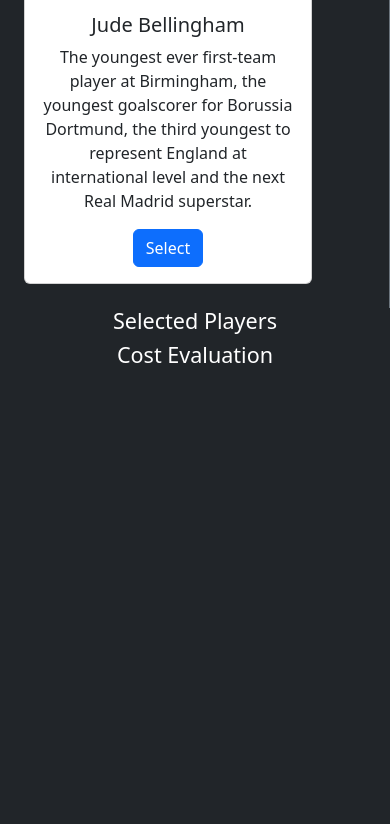
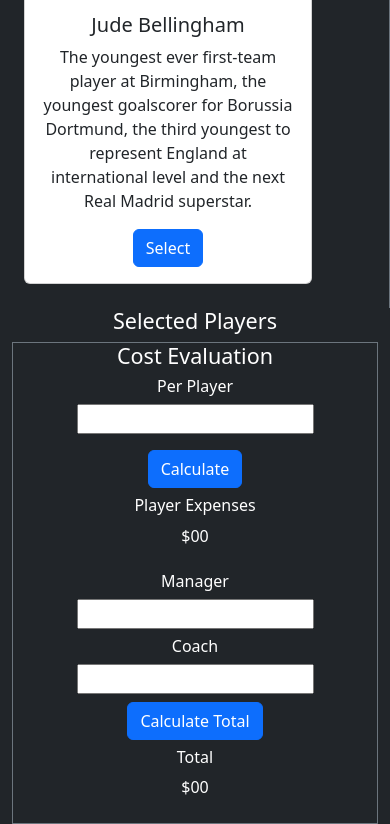
Before and after one commit to mdtanvirisl/Player-Selection, a plain HTML site: page index.html in a window 390 px wide. Shown: the part 4089-4913 px from the top of the page. Before the commit the page ends 4465 px from the top, so only its background shows below. Drawn offline with nearby package versions, Linux system fonts and the light colour scheme.

Commit message:
budget section

```diff
--- a/index.html
+++ b/index.html
@@ -27,10 +27,10 @@
     <main>
         <div class="container text-center text-white">
             <div class="row">
-                <div class="col-sm-9 border-end border-secondary">
+                <div class="col-sm-9 col-md-12 col-lg-9 border-end border-secondary">
                     <div class="container text-center mb-4">
                         <div class="row align-items-end">
-                            <div class="col-sm-4">
+                            <div class="col-sm-4 col-md-6 col-lg-4">
                                 <div class="card" style="width: 18rem;">
                                     <img src="images/lionel-messi.jpg" class="card-img-top" alt="...">
                                     <div class="card-body">
@@ -42,7 +42,7 @@
                                     </div>
                                 </div>
                             </div>
-                            <div class="col-sm-4">
+                            <div class="col-sm-4 col-md-6 col-lg-4">
                                 <div class="card" style="width: 18rem;">
                                     <img src="images/france-kylian-mbappe-jun23.jpg" class="card-img-top" alt="...">
                                     <div class="card-body">
@@ -54,7 +54,7 @@
                                     </div>
                                 </div>
                             </div>
-                            <div class="col-sm-4">
+                            <div class="col-sm-4 col-md-6 col-lg-4">
                                 <div class="card" style="width: 18rem;">
                                     <img src="images/brazil-neymar.jpg" class="card-img-top" alt="...">
                                     <div class="card-body">
@@ -70,7 +70,7 @@
                     </div>
                     <div class="container text-center mb-4">
                         <div class="row align-items-end">
-                            <div class="col-sm-4">
+                            <div class="col-sm-4 col-md-6 col-lg-4">
                                 <div class="card" style="width: 18rem;">
                                     <img src="images/cristiano-ronaldo.jpg" class="card-img-top" alt="...">
                                     <div class="card-body">
@@ -82,7 +82,7 @@
                                     </div>
                                 </div>
                             </div>
-                            <div class="col-sm-4">
+                            <div class="col-sm-4 col-md-6 col-lg-4">
                                 <div class="card" style="width: 18rem;">
                                     <img src="images/harry-kane.jpg" class="card-img-top" alt="...">
                                     <div class="card-body">
@@ -94,7 +94,7 @@
                                     </div>
                                 </div>
                             </div>
-                            <div class="col-sm-4">
+                            <div class="col-sm-4 col-md-6 col-lg-4">
                                 <div class="card" style="width: 18rem;">
                                     <img src="images/robert-lewnadowski.jpg" class="card-img-top" alt="...">
                                     <div class="card-body">
@@ -110,7 +110,7 @@
                     </div>
                     <div class="container text-center mb-4">
                         <div class="row align-items-end">
-                            <div class="col-sm-4">
+                            <div class="col-sm-4 col-md-6 col-lg-4">
                                 <div class="card" style="width: 18rem;">
                                     <img src="images/jude-bellingham.jpg" class="card-img-top" alt="...">
                                     <div class="card-body">
@@ -126,7 +126,7 @@
                         </div>
                     </div>
                 </div>
-                <div class="col-sm-3">
+                <div class="col-sm-3 col-md-12 col-lg-3">
                     <div class="container text-center">
                         <div class="row align-items-center">
                             <div class="col">
@@ -136,8 +136,72 @@
                     </div>
                     <div class="container text-center">
                         <div class="row align-items-center">
-                            <div class="col">
-                                <h4>Cost Evaluation</h4>
+                            <div class="col border border-secondary">
+                                <h4 class="mb-2">Cost Evaluation</h4>
+                                <div class="container text-center">
+                                    <div class="row mb-3 align-items-center">
+                                        <div class="col-sm-6">
+                                            <h6>Per Player</h6>
+                                        </div>
+                                        <div class="col-sm-6">
+                                            <input class="w-75" type="text">
+                                        </div>
+                                    </div>
+                                </div>
+                                <div class="container text-center">
+                                    <div class="row mb-2 align-items-center">
+                                        <div class="col">
+                                            <button type="button" class="btn btn-primary">Calculate</button>
+                                        </div>
+                                    </div>
+                                </div>
+                                <div class="container text-center">
+                                    <div class="row mb-2 align-items-center">
+                                        <div class="col-sm-6">
+                                            <h6>Player Expenses</h6>
+                                        </div>
+                                        <div class="col-sm-6">
+                                            <p>$<span>00</span></p>
+                                        </div>
+                                    </div>
+                                </div>
+                                <div class="container text-center">
+                                    <div class="row mb-2 align-items-center">
+                                        <div class="col-sm-6">
+                                            <h6>Manager</h6>
+                                        </div>
+                                        <div class="col-sm-6">
+                                            <input class="w-75" type="text">
+                                        </div>
+                                    </div>
+                                </div>
+                                <div class="container text-center">
+                                    <div class="row mb-2 align-items-center">
+                                        <div class="col-sm-6">
+                                            <h6>Coach</h6>
+                                        </div>
+                                        <div class="col-sm-6">
+                                            <input class="w-75" type="text">
+                                        </div>
+                                    </div>
+                                </div>
+                                <div class="container text-center">
+                                    <div class="row mb-2 align-items-center">
+                                        <div class="col">
+                                            <button type="button" class="btn btn-primary">Calculate Total</button>
+                                        </div>
+                                    </div>
+                                </div>
+                                <div class="container text-center">
+                                    <div class="row mb-2 align-items-center">
+                                        <div class="col-sm-6">
+                                            <h6>Total</h6>
+                                        </div>
+                                        <div class="col-sm-6">
+                                            <p>$<span>00</span></p>
+                                        </div>
+                                    </div>
+                                </div>
                             </div>
                         </div>
                     </div>
```
